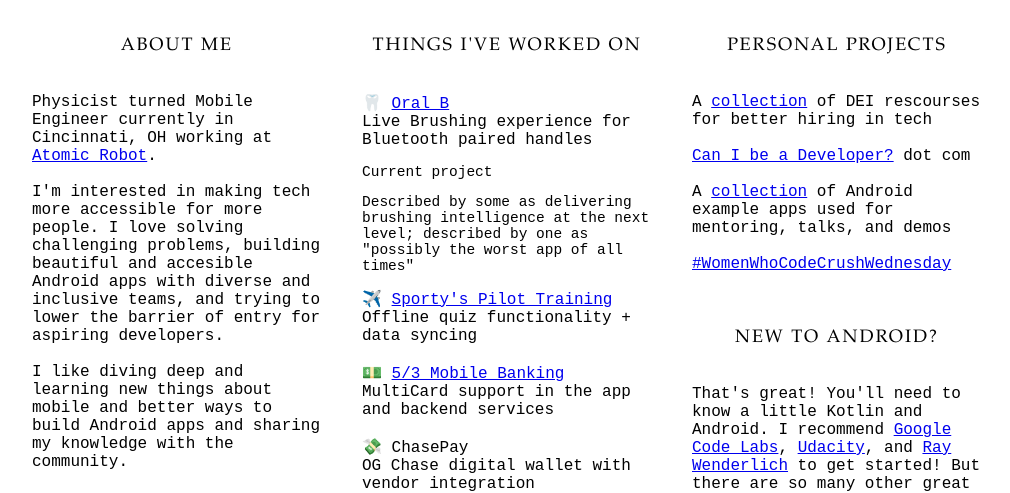
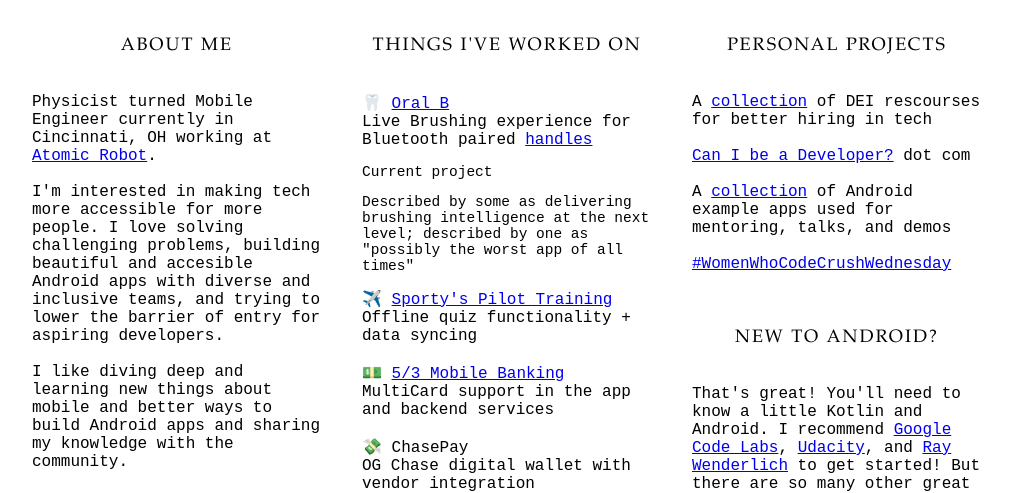
Before and after one commit to sierrarobryan/sierrarobryan.github.io, a plain HTML site: page index.html in a window 1280 px wide. Shown: the part 422-915 px from the top of the page, without its empty margins (133-1143 px from the left). Drawn offline with nearby package versions, Linux system fonts and the light colour scheme.

Commit message:
add link

```diff
--- a/index.html
+++ b/index.html
@@ -128,7 +128,7 @@
           >Oral B</a
         >
         <br />
-        Live Brushing experience for Bluetooth paired handles
+        Live Brushing experience for Bluetooth paired <a href="https://www.instagram.com/p/CFz1jdKBr3E/?igshid=1ivpe45ldddlc">handles</a>
         <br />
         <p class="small-column-text">
           Current project
```
